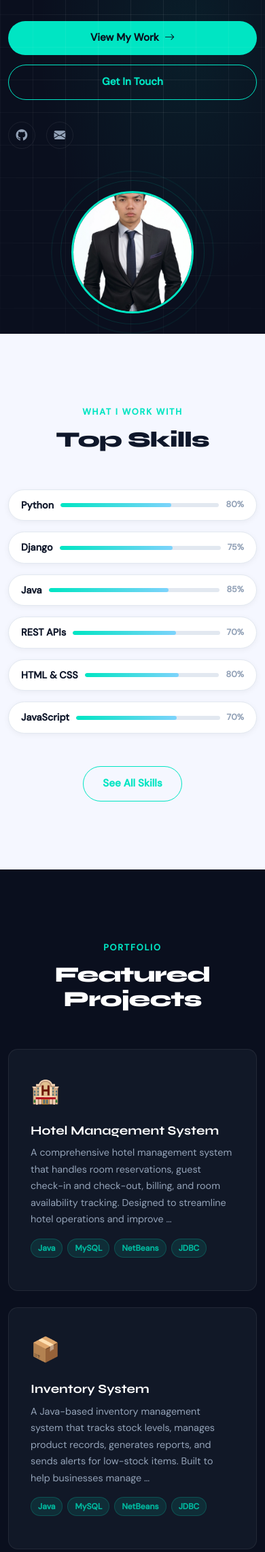
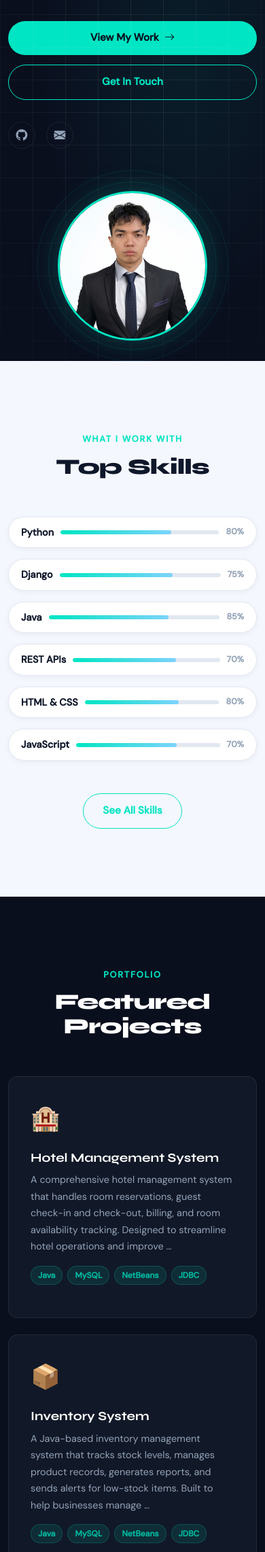
Before and after one commit to dionesiomahusay42-beep/portfolio, a Django app: page / in a window 390 px wide. Shown: the part 363-2646 px from the top of the page at 68% size. Run offline with Django 4.2, Linux system fonts and the light colour scheme.

Commit message:
Fix avatar CSS - remove typo, bigger circle

```diff
--- a/portfolio/main/views.py
+++ b/portfolio/main/views.py
@@ -35,7 +35,7 @@ OWNER = {
     # 1. Upload your photo to any image hosting site (e.g. imgur.com)
     # 2. Copy the direct image URL and paste it below
     # Example: "profile_photo": "https://i.imgur.com/yourphoto.jpg",
-"profile_photo": "/static/images/profile.png",
+"profile_photo": "images/profile.png",
 }
 
 SKILLS = [
--- a/portfolio/static/css/style.css
+++ b/portfolio/static/css/style.css
@@ -232,41 +232,59 @@ img { max-width: 100%; display: block; }
   background: var(--accent-glow);
 }
 
-/* Avatar */
+/* ── Avatar ────────────────────────────────────────────────── */
 .hero-avatar-wrap {
   position: relative;
-  width: 320px; height: 320px;
+  width: 460px;
+  height: 460px;
   margin-top: var(--nav-h);
+  display: flex;
+  align-items: center;
+  justify-content: center;
 }
-.hero-avatar-img, .hero-avatar-initials {
-  width: 240px; height: 240px;
+
+.hero-avatar-img {
+  width: 360px;
+  height: 360px;
   border-radius: 50%;
+  object-fit: cover;
+  object-position: top center;
+  border: 3px solid var(--accent);
+  box-shadow: 0 0 40px rgba(0,229,195,.25);
+  position: relative;
+  z-index: 2;
+}
+
+.hero-avatar-initials {
+  width: 360px;
+  height: 360px;
+  border-radius: 50%;
+  background: linear-gradient(135deg, var(--accent) 0%, #7dd3fc 100%);
+  display: flex;
+  align-items: center;
+  justify-content: center;
+  font-family: var(--font-display);
+  font-size: 6rem;
+  font-weight: 800;
+  color: var(--bg-dark);
+  position: relative;
+  z-index: 2;
+}
+
+.avatar-ring {
   position: absolute;
+  border-radius: 50%;
   top: 50%; left: 50%;
   transform: translate(-50%, -50%);
-  object-fit: cover;
-  border: 3px solid var(--accent);
-  z-index: 2;
-}
-.hero-avatar-initials {
-  background: linear-gradient(135deg, var(--accent) 0%, #7dd3fc 100%);
-  display: flex; align-items: center; justify-content: center;
-  font-family: var(--font-display);
-  font-size: 5rem;
-  font-weight: 800;
-  color: var(--bg-dark);
-}
-.avatar-ring {
-  position: absolute; border-radius: 50%;
-  top: 50%; left: 50%; transform: translate(-50%, -50%);
   border: 1px solid rgba(0,229,195,.25);
   animation: pulse-ring 3s ease-in-out infinite;
 }
-.ring-1 { width: 270px; height: 270px; }
-.ring-2 { width: 310px; height: 310px; animation-delay: 1s; }
+.ring-1 { width: 390px; height: 390px; }
+.ring-2 { width: 460px; height: 460px; animation-delay: 1s; }
+
 @keyframes pulse-ring {
   0%,100% { opacity: .4; transform: translate(-50%,-50%) scale(1); }
-  50% { opacity: .8; transform: translate(-50%,-50%) scale(1.03); }
+  50%      { opacity: .8; transform: translate(-50%,-50%) scale(1.03); }
 }
 
 /* Floating tags */
@@ -456,7 +474,7 @@ img { max-width: 100%; display: block; }
 }
 
 /* Project links */
-.project-links { display: flex; gap: 12px; }
+.project-links { display: flex; gap: 12px; flex-wrap: wrap; }
 .proj-link {
   display: inline-flex; align-items: center; gap: 6px;
   font-size: .85rem; font-weight: 600;
@@ -673,12 +698,24 @@ img { max-width: 100%; display: block; }
 .alert-success { background: #d1fae5; border-color: #6ee7b7; color: #065f46; }
 .alert-error, .alert-danger { background: #fee2e2; border-color: #fca5a5; color: #991b1b; }
 
-/* ── Responsive tweaks ─────────────────────────────────────── */
+/* ── AOS scroll animations ─────────────────────────────────── */
+.aos-init { opacity: 0; transform: translateY(24px); transition: opacity .6s ease, transform .6s ease; }
+.aos-init[data-aos="right"] { transform: translateX(30px); }
+.aos-init[data-aos="left"]  { transform: translateX(-30px); }
+.aos-visible { opacity: 1 !important; transform: none !important; }
+
+/* ── Responsive ────────────────────────────────────────────── */
 @media (max-width: 991px) {
-  .hero-avatar-wrap { width: 240px; height: 240px; margin-top: 2rem; }
-  .hero-avatar-img, .hero-avatar-initials { width: 180px; height: 180px; }
-  .ring-1 { width: 210px; height: 210px; }
-  .ring-2 { width: 238px; height: 238px; }
+  .hero-avatar-wrap {
+    width: 280px; height: 280px;
+    margin-top: 2rem;
+  }
+  .hero-avatar-img,
+  .hero-avatar-initials {
+    width: 220px; height: 220px;
+  }
+  .ring-1 { width: 245px; height: 245px; }
+  .ring-2 { width: 280px; height: 280px; }
   .float-tag { display: none; }
   .hero-text { padding-top: 0; }
 }
--- a/portfolio/templates/portfolio/home.html
+++ b/portfolio/templates/portfolio/home.html
@@ -37,16 +37,15 @@
 
       <div class="col-lg-5 d-flex justify-content-center" data-aos="right">
         <div class="hero-avatar-wrap">
-          {% if owner.profile_photo %}
-            <img src="{{ owner.profile_photo }}" alt="{{ owner.name }}" class="hero-avatar-img" />
-          {% else %}
-            <div class="hero-avatar-initials">
-              {{ owner.name|slice:":1" }}
-            </div>
-          {% endif %}
+          <img src="{% static 'images/profile.png' %}"
+               alt="{{ owner.name }}"
+               class="hero-avatar-img"
+               onerror="this.style.display='none';document.getElementById('initials-fallback').style.display='flex';" />
+          <div id="initials-fallback" class="hero-avatar-initials" style="display:none;">
+            {{ owner.name|slice:":1" }}
+          </div>
           <div class="avatar-ring ring-1"></div>
           <div class="avatar-ring ring-2"></div>
-          <!-- Floating tags -->
           <div class="float-tag tag-python"><i class="bi bi-filetype-py"></i> Python</div>
           <div class="float-tag tag-django"><i class="bi bi-braces"></i> Django</div>
           <div class="float-tag tag-git"><i class="bi bi-git"></i> Git</div>
```
Also changed, not shown: other parts of portfolio/static/css/style.css (+30 -43 lines), portfolio/portfolio/settings.py (+2 -10 lines), portfolio/static/images/profile.png (renamed from portfolio/images/profile.png).
